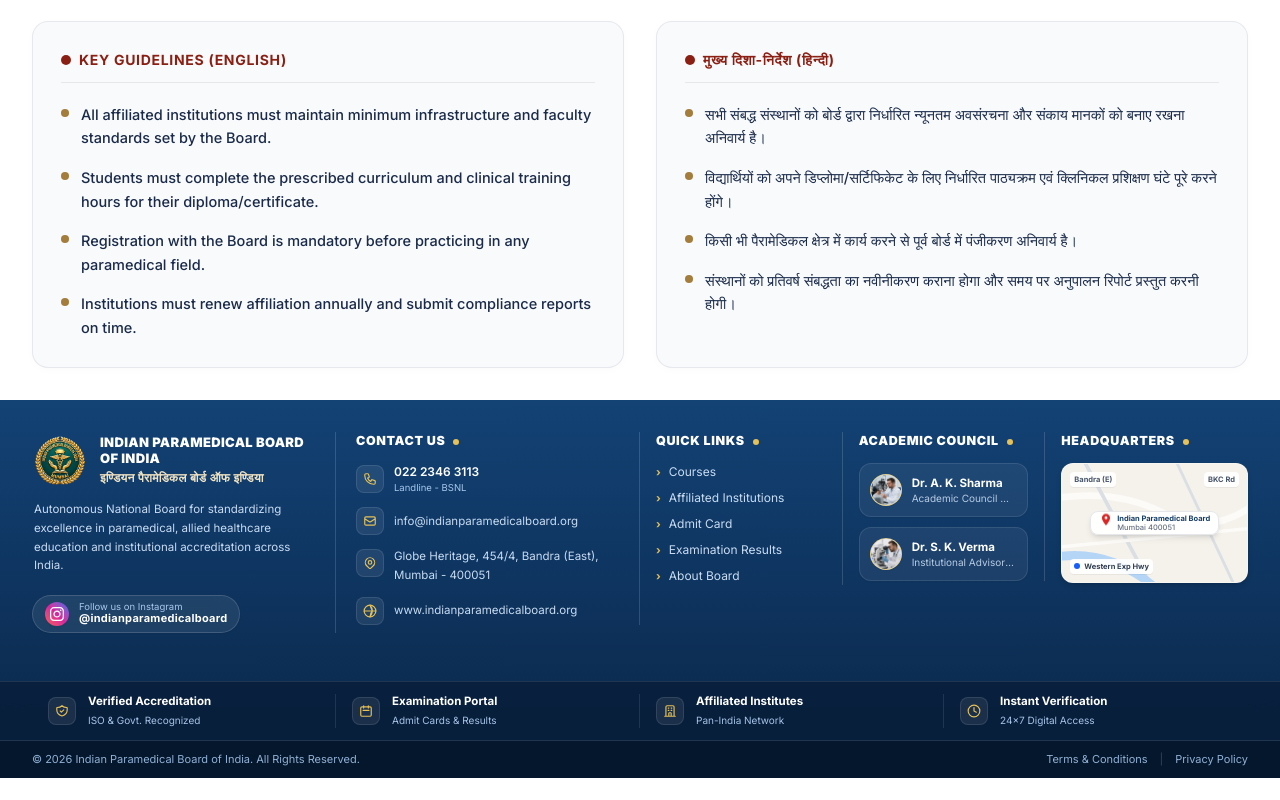
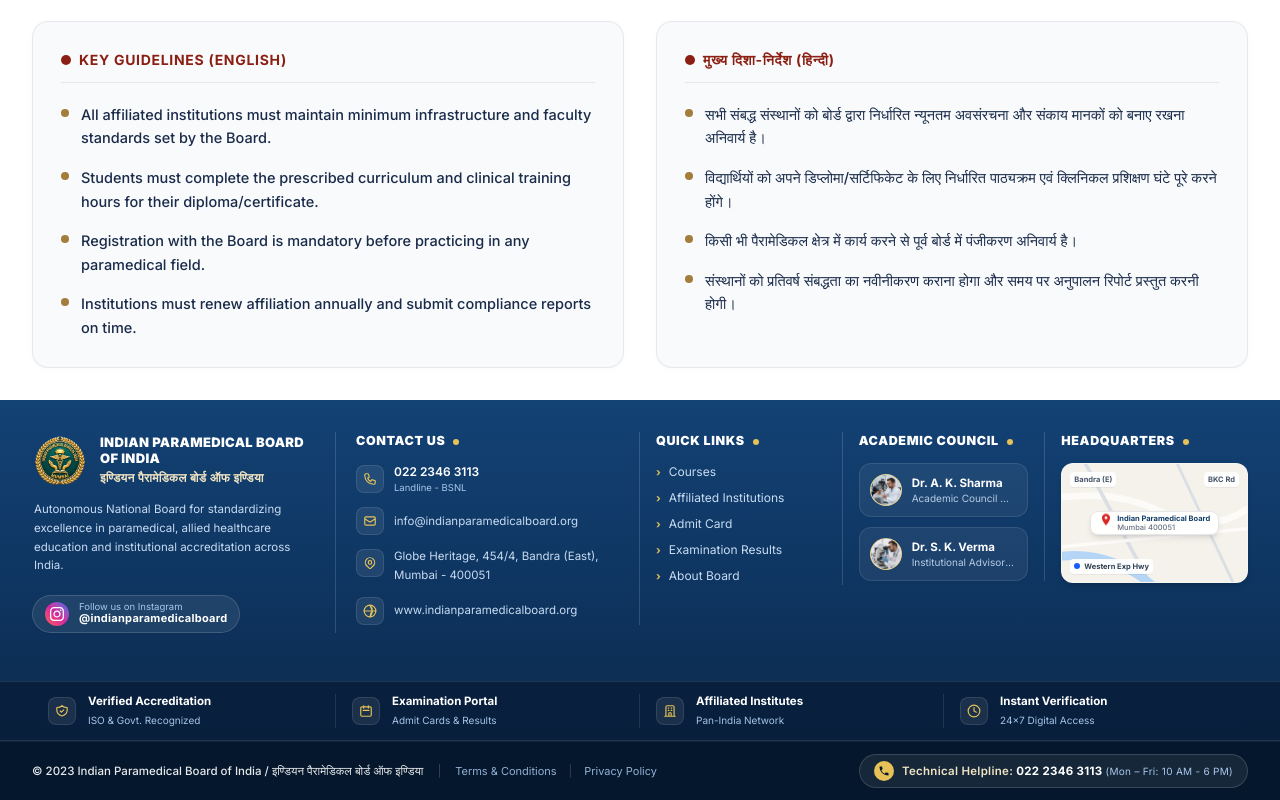
Before and after one commit to Paramedical-Board/Paramedical-Board-of-India, a Next.js app: page / in a window 1280 px wide. Shown: the part 2509-3309 px from the top of the page. Before the commit the page ends 3287 px from the top, so only its background shows below. Built offline with nearby package versions, Linux system fonts and the light colour scheme.

Commit message:
footer+admitcard+marksheet layout update

```diff
--- a/components/AdmitCardLayout.tsx
+++ b/components/AdmitCardLayout.tsx
@@ -88,8 +88,11 @@
           >
             इण्डियन पैरामेडिकल बोर्ड ऑफ़ इण्डिया
           </h2>
-          <p className="text-[10px] sm:text-[10.5px] text-slate-600 font-medium mt-0.5">
-            An Autonomous Board Registered Under Govt. Act | Examination Division
+          <p className="text-[9.5px] sm:text-[10px] text-slate-700 font-semibold mt-0.5 leading-tight">
+            (An Autonomous Organization Under Section-8 Indian Trust Act 2013)
+          </p>
+          <p className="text-[8.5px] sm:text-[9px] text-slate-600 font-medium leading-tight">
+            (An ISO 9001:2015 Certified Council)
           </p>
         </div>
 
--- a/components/ResultLayout.tsx
+++ b/components/ResultLayout.tsx
@@ -82,8 +82,11 @@
           >
             इण्डियन पैरामेडिकल बोर्ड ऑफ़ इण्डिया
           </h2>
-          <p className="text-[9.5px] sm:text-[10px] text-slate-600 font-medium mt-0.5">
-            An Autonomous Board Registered Under Govt. Act | Examination Division
+          <p className="text-[9.5px] sm:text-[10px] text-slate-700 font-semibold mt-0.5 leading-tight">
+            (An Autonomous Organization Under Section-8 Indian Trust Act 2013)
+          </p>
+          <p className="text-[8.5px] sm:text-[9px] text-slate-600 font-medium leading-tight">
+            (An ISO 9001:2015 Certified Council)
           </p>
         </div>
 
@@ -116,7 +119,9 @@
           CANDIDATE &amp; EXAMINATION PARTICULARS
         </div>
 
-        <div className="grid grid-cols-1 sm:grid-cols-2 gap-x-4 gap-y-1.5 text-[11px] sm:text-[11.5px] leading-snug">
+        <div className="flex items-start justify-between gap-4">
+          {/* Details Grid */}
+          <div className="flex-1 grid grid-cols-1 sm:grid-cols-2 gap-x-4 gap-y-1.5 text-[11px] sm:text-[11.5px] leading-snug">
             {/* Candidate Name */}
             <div className="flex items-baseline">
               <span className="text-slate-600 font-medium min-w-[110px] shrink-0">Candidate Name</span>
@@ -171,6 +176,40 @@
               <span className="text-slate-600 font-medium min-w-[110px] shrink-0">Institution / Centre</span>
               <span className="text-slate-600 font-semibold mr-1.5">:</span>
               <span className="text-[#0b2545] font-bold uppercase">{result.center_name || "—"}</span>
+            </div>
+          </div>
+
+          {/* Photo Box */}
+          <div className="w-[110px] h-[126px] shrink-0 border border-slate-400 rounded bg-[#f8fafc] overflow-hidden flex flex-col items-center justify-center p-1 text-center">
+            {result.photo_url ? (
+              <img
+                src={result.photo_url}
+                alt={result.candidate_name}
+                className="w-full h-full object-cover rounded-xs"
+              />
+            ) : (
+              <div className="w-full h-full border border-dashed border-slate-400 rounded-xs flex flex-col items-center justify-center p-1.5 text-slate-500">
+                <svg
+                  className="w-6 h-6 text-slate-400 mb-1"
+                  fill="none"
+                  stroke="currentColor"
+                  strokeWidth="1.5"
+                  viewBox="0 0 24 24"
+                >
+                  <path
+                    strokeLinecap="round"
+                    strokeLinejoin="round"
+                    d="M15.75 6a3.75 3.75 0 1 1-7.5 0 3.75 3.75 0 0 1 7.5 0ZM4.501 20.118a7.5 7.5 0 0 1 14.998 0A17.933 17.933 0 0 1 12 21.75c-2.676 0-5.216-.584-7.499-1.632Z"
+                  />
+                </svg>
+                <span className="text-[8.5px] font-bold text-slate-700 uppercase leading-tight">
+                  Candidate Photo
+                </span>
+                <span className="text-[7px] text-slate-400 font-medium mt-0.5">
+                  (Passport Size)
+                </span>
+              </div>
+            )}
           </div>
         </div>
       </div>
--- a/components/layout/Footer.tsx
+++ b/components/layout/Footer.tsx
@@ -328,11 +328,16 @@
         </div>
       </div>
 
-      {/* Bottom Bar: Copyright + Links */}
-      <div className="w-full bg-[#05172C] py-2.5 px-4 sm:px-6 lg:px-8 text-[11px] text-[#90B0D5]">
-        <div className="max-w-[1440px] mx-auto flex flex-col sm:flex-row items-center justify-between gap-2">
-          <span>© 2026 Indian Paramedical Board of India. All Rights Reserved.</span>
-          <div className="flex items-center gap-3">
+      {/* Bottom Bar: Bilingual Copyright + Helpline + Policy Links (Option 3) */}
+      <div className="w-full bg-[#05172C] py-3 px-4 sm:px-6 lg:px-8 text-[11.5px] text-[#90B0D5] border-t border-white/5">
+        <div className="max-w-[1440px] mx-auto flex flex-col md:flex-row items-center justify-between gap-3 text-center md:text-left">
+          {/* Left: Bilingual Copyright & Legal Links */}
+          <div className="flex flex-col sm:flex-row items-center gap-2 sm:gap-3.5">
+            <span className="text-white/90 font-medium">
+              © 2023 Indian Paramedical Board of India / इण्डियन पैरामेडिकल बोर्ड ऑफ इण्डिया
+            </span>
+            <span className="hidden sm:inline text-white/20">|</span>
+            <div className="flex items-center gap-3 text-[11px]">
               <Link href="#" className="hover:text-[#E5C158] transition-colors">
                 Terms &amp; Conditions
               </Link>
@@ -342,6 +347,28 @@
               </Link>
             </div>
           </div>
+
+          {/* Right: Technical Helpline Highlight Badge */}
+          <a
+            href="tel:02223463113"
+            className="inline-flex items-center gap-2 bg-white/[0.07] hover:bg-white/[0.14] border border-white/15 px-3.5 py-1.5 rounded-full text-white transition-all duration-200 group shrink-0"
+          >
+            <div className="w-5 h-5 rounded-full bg-[#E5C158] text-[#05172C] flex items-center justify-center shrink-0 group-hover:scale-105 transition-transform">
+              <svg className="w-3 h-3 fill-current" viewBox="0 0 24 24">
+                <path d="M6.62 10.79a15.053 15.053 0 006.59 6.59l2.2-2.2a1 1 0 011.01-.24c1.12.37 2.33.57 3.58.57a1 1 0 011 1V20a1 1 0 01-1 1A17 17 0 013 4a1 1 0 011-1h3.5a1 1 0 011 1c0 1.25.2 2.46.57 3.58a1 1 0 01-.24 1.01l-2.21 2.2z" />
+              </svg>
+            </div>
+            <span className="text-[11px] sm:text-[11.5px] font-semibold tracking-wide">
+              <span className="text-[#F1E4C3]">Technical Helpline:</span>{" "}
+              <span className="font-bold text-white group-hover:text-[#E5C158] transition-colors">
+                022 2346 3113
+              </span>{" "}
+              <span className="text-[#A8C8EC] text-[10px] font-normal">
+                (Mon – Fri: 10 AM - 6 PM)
+              </span>
+            </span>
+          </a>
+        </div>
       </div>
     </footer>
   );
--- a/lib/result-data.ts
+++ b/lib/result-data.ts
@@ -25,6 +25,7 @@
   mother_name: string;
   dob: string;
   course: string;
+  photo_url?: string | null;
   session_label: string;
   exam_year_label: string;
   center_name: string;
@@ -53,7 +54,7 @@
   const { data: reg, error: regError } = await supabaseAdmin
     .from("student_registrations")
     .select(
-      "registration_no, roll_no, candidate_name, father_name, mother_name, dob, course, status, admit_card_generated_at"
+      "registration_no, roll_no, candidate_name, father_name, mother_name, dob, course, photo_url, status, admit_card_generated_at"
     )
     .eq("id", registrationId)
     .single();
@@ -191,6 +192,7 @@
       mother_name: reg.mother_name,
       dob: reg.dob,
       course: reg.course,
+      photo_url: reg.photo_url ?? null,
       session_label: config.session_label,
       exam_year_label: config.exam_year_label,
       center_name: center?.center_name ?? "",
```
Lines whose indentation alone changed are shown as unchanged.
